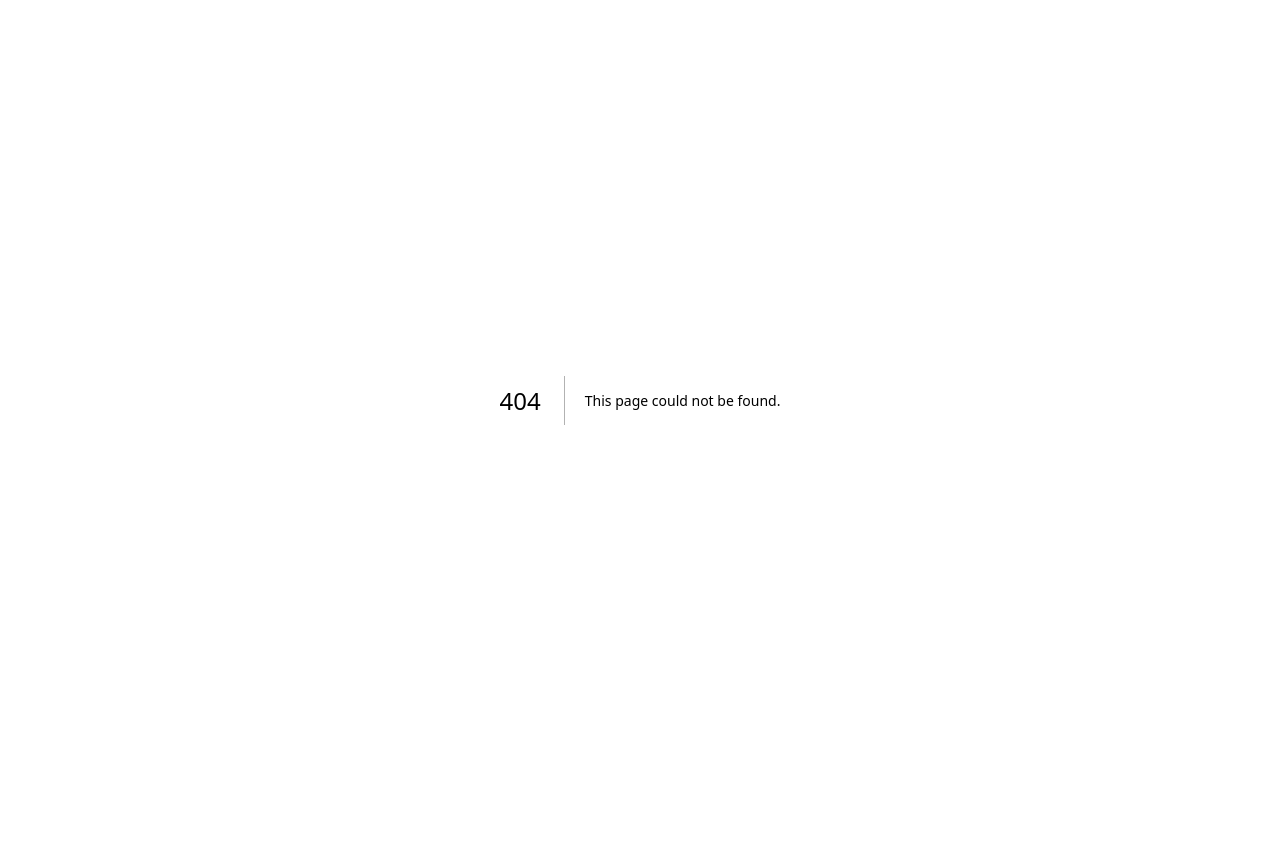
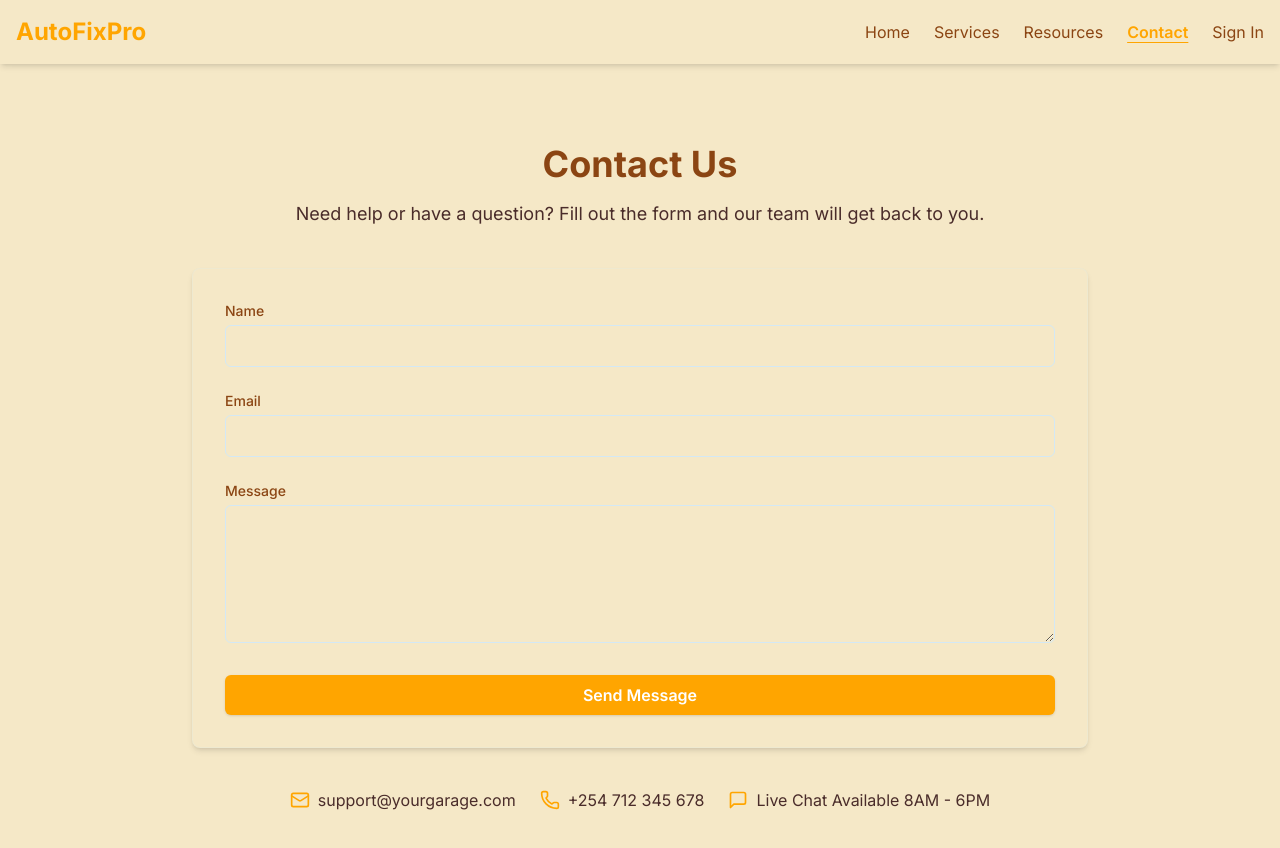
Before and after one commit to CGAJAY/AutoMate, a Next.js app in the folder frontend/: page /contact in a window 1280 px wide. Before the commit this address had no page. Shown: the top 848 px of the page. Before the commit the page ends 800 px from the top, so only its background shows below. Built offline with nearby package versions, Linux system fonts and the light colour scheme.

Commit message:
Created a contact page for the website

```diff
--- /dev/null
+++ b/frontend/app/components/ContactUs.jsx
@@ -0,0 +1,132 @@
+"use client";
+
+import { useRef } from "react";
+import { motion, useInView } from "framer-motion";
+import { Mail, Phone, MessageSquare } from "lucide-react";
+
+const headerVariants = {
+  hidden: { opacity: 0, y: -20 },
+  visible: { opacity: 1, y: 0, transition: { duration: 0.5, ease: "easeOut" } },
+};
+
+const formVariants = {
+  hidden: { opacity: 0, y: 40, scale: 0.95 },
+  visible: {
+    opacity: 1,
+    y: 0,
+    scale: 1,
+    transition: { duration: 0.6, ease: [0.4, 0, 0.2, 1] },
+  },
+};
+
+export default function ContactUs() {
+  const headerRef = useRef(null);
+  const formRef = useRef(null);
+
+  const headerInView = useInView(headerRef, { amount: 0.5 });
+  const formInView = useInView(formRef, { amount: 0.3 });
+
+  return (
+    <section className="mt-16 py-12 px-4 sm:py-16 sm:px-6 lg:py-20 lg:px-8 bg-[var(--section-bg-primary)]">
+      <div className="max-w-4xl mx-auto">
+        {/* Header */}
+        <motion.div
+          ref={headerRef}
+          variants={headerVariants}
+          initial="hidden"
+          animate={headerInView ? "visible" : "hidden"}
+          className="text-center mb-10"
+        >
+          <h2 className="text-3xl sm:text-4xl font-bold text-[var(--foreground)] mb-4">
+            Contact Us
+          </h2>
+          <p className="text-[var(--secondary)] text-base sm:text-lg">
+            Need help or have a question? Fill out the form and our team will
+            get back to you.
+          </p>
+        </motion.div>
+
+        {/* Form */}
+        <motion.form
+          ref={formRef}
+          variants={formVariants}
+          initial="hidden"
+          animate={formInView ? "visible" : "hidden"}
+          className="grid grid-cols-1 gap-6 bg-[var(--background)] border border-[var(--accent)]/20 rounded-lg shadow-md p-6 sm:p-8"
+        >
+          <div className="flex flex-col">
+            <label
+              htmlFor="name"
+              className="text-sm font-medium text-[var(--foreground)] mb-1"
+            >
+              Name
+            </label>
+            <input
+              type="text"
+              id="name"
+              name="name"
+              className="px-4 py-2 rounded-md border border-[var(--accent)] bg-transparent text-[var(--foreground)] focus:outline-none focus:ring-2 focus:ring-[var(--primary)]"
+            />
+          </div>
+
+          <div className="flex flex-col">
+            <label
+              htmlFor="email"
+              className="text-sm font-medium text-[var(--foreground)] mb-1"
+            >
+              Email
+            </label>
+            <input
+              type="email"
+              id="email"
+              name="email"
+              required
+              className="px-4 py-2 rounded-md border border-[var(--accent)] bg-transparent text-[var(--foreground)] focus:outline-none focus:ring-2 focus:ring-[var(--primary)]"
+            />
+          </div>
+
+          <div className="flex flex-col">
+            <label
+              htmlFor="message"
+              className="text-sm font-medium text-[var(--foreground)] mb-1"
+            >
+              Message
+            </label>
+            <textarea
+              id="message"
+              name="message"
+              rows="5"
+              required
+              className="px-4 py-2 rounded-md border border-[var(--accent)] bg-transparent text-[var(--foreground)] focus:outline-none focus:ring-2 focus:ring-[var(--primary)]"
+            />
+          </div>
+
+          <button
+            type="submit"
+            className="mt-2 w-full sm:w-auto bg-[var(--primary)] text-white font-semibold py-2 px-6 rounded-md shadow hover:bg-[var(--primary-dark)] transition duration-300"
+          >
+            Send Message
+          </button>
+        </motion.form>
+
+        {/* Contact Info */}
+        <div className="mt-10 text-center">
+          <div className="flex flex-col sm:flex-row justify-center gap-6 text-[var(--secondary)]">
+            <div className="flex items-center justify-center gap-2">
+              <Mail className="w-5 h-5 text-[var(--primary)]" />
+              <span>support@yourgarage.com</span>
+            </div>
+            <div className="flex items-center justify-center gap-2">
+              <Phone className="w-5 h-5 text-[var(--primary)]" />
+              <span>+254 712 345 678</span>
+            </div>
+            <div className="flex items-center justify-center gap-2">
+              <MessageSquare className="w-5 h-5 text-[var(--primary)]" />
+              <span>Live Chat Available 8AM - 6PM</span>
+            </div>
+          </div>
+        </div>
+      </div>
+    </section>
+  );
+}
--- a/frontend/app/components/ServicesWeOffer.jsx
+++ b/frontend/app/components/ServicesWeOffer.jsx
@@ -6,9 +6,9 @@ import { motion, useInView } from "framer-motion";
 import Image from "next/image";
 
 const services = [
-  { title: "Engine Diagnostics", image: "/images/engine-diagnostics.jpg" },
+  { title: "Engine Diagnostics", image: "/images/engine.jpg" },
   { title: "Brake Repair", image: "/images/brake-repair.jpg" },
-  { title: "Oil Change", image: "/images/oil-change.jpg" },
+  { title: "Oil Change", image: "/images/oilchangee.jpg" },
   { title: "Car Wash & Detailing", image: "/images/car-wash.jpg" },
   { title: "Tire & Battery Service", image: "/images/tire-battery.jpg" },
   { title: "Custom Upgrades", image: "/images/custom-upgrades.jpg" },
@@ -22,12 +22,19 @@ const headerVariants = {
 
 const imageVariants = {
   hidden: { opacity: 0, scale: 0.95 },
-  visible: { opacity: 1, scale: 1, transition: { duration: 0.5, ease: "easeOut" } },
+  visible: {
+    opacity: 1,
+    scale: 1,
+    transition: { duration: 0.5, ease: "easeOut" },
+  },
 };
 
 const buttonContainerVariants = {
   hidden: { opacity: 0 },
-  visible: { opacity: 1, transition: { staggerChildren: 0.1, delayChildren: 0.2 } },
+  visible: {
+    opacity: 1,
+    transition: { staggerChildren: 0.1, delayChildren: 0.2 },
+  },
 };
 
 const buttonVariants = {
@@ -61,7 +68,8 @@ export default function ServicesWeOffer() {
             Services We Offer
           </h2>
           <p className="text-base sm:text-lg text-[var(--secondary)] max-w-xl mx-auto">
-            Explore our wide range of automotive services tailored to your needs.
+            Explore our wide range of automotive services tailored to your
+            needs.
           </p>
         </motion.div>
 
--- /dev/null
+++ b/frontend/app/contact/page.jsx
@@ -0,0 +1,14 @@
+"use client";
+
+import React from "react";
+import ContactUs from "../components/ContactUs";
+import Header from "../components/Header";
+
+export default function ContactPage() {
+  return (
+    <div>
+      <Header />
+      <ContactUs />
+    </div>
+  );
+}
```
Also changed, not shown: frontend/public/images/engine.jpg (added), frontend/public/images/oilchangee.jpg (added).
